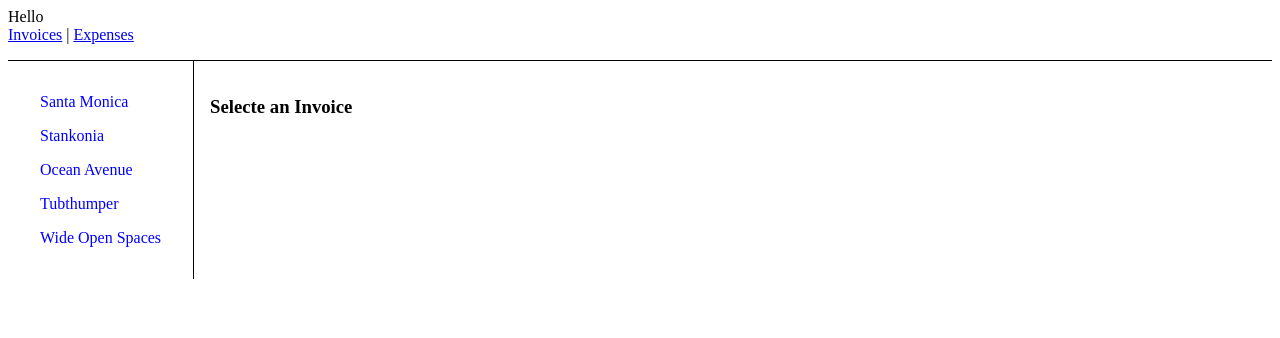
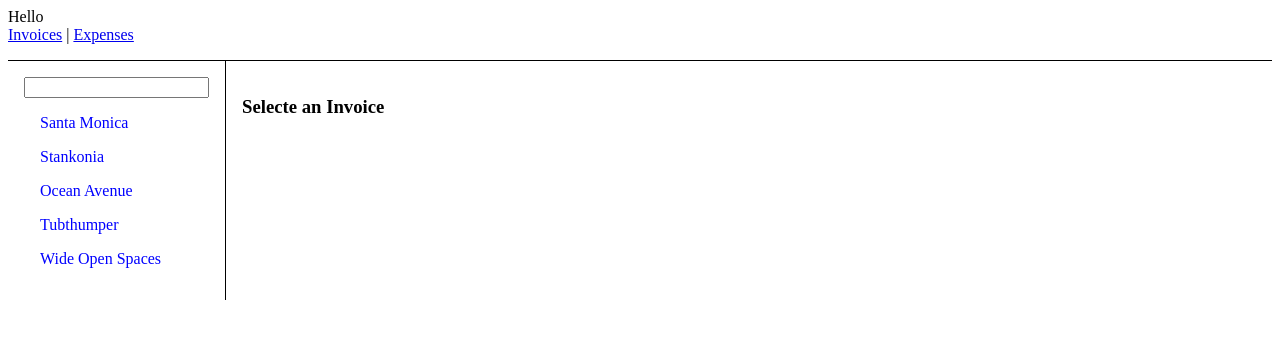
Before and after one commit to afshin4460/React-router-dom-with-reactapp.ir, a React (Create React App) app: page /invoices in a window 1280 px wide. Shown: the top 338 px of the page. Built offline with nearby package versions, Linux system fonts and the light colour scheme.

Commit message:
use set params

```diff
--- a/src/components/invoices.jsx
+++ b/src/components/invoices.jsx
@@ -1,15 +1,32 @@
 import React from 'react';
-import {NavLink, Outlet} from 'react-router-dom';
+import {NavLink, Outlet, useSearchParams} from 'react-router-dom';
 import {getInvoices} from '../data';
 import './invoices.css';
 
 function Invoices() {
     let invoices = getInvoices();
+    const [searchParams, setSearchParams] = useSearchParams();
+
+    const handleChange = (event) => {
+        let filter = event.target.value;
+        if(filter) {
+            setSearchParams({filter});
+        } else {
+            setSearchParams({});
+        }
+    };
+
     return (
         <div style={{display: 'flex'}}>
             <nav style={{borderRight: '1px solid', padding: '1rem'}}>
+                <input type="text" value={searchParams.get('filter') || ''} onChange={handleChange} />
                 {
-                    invoices.map(invoice => (
+                    invoices.filter(invoice => {
+                        let filter = searchParams.get('filter');
+                        if (!filter) return true;
+                        let name = invoice.name.toLowerCase();
+                        return name.startsWith(filter.toLowerCase());
+                    }).map(invoice => (
                         <NavLink key={invoice.number} to={`/invoices/${invoice.number}`} className={
                             ({isActive}) => isActive ? 'link red' : 'link blue'
                         }>
```
